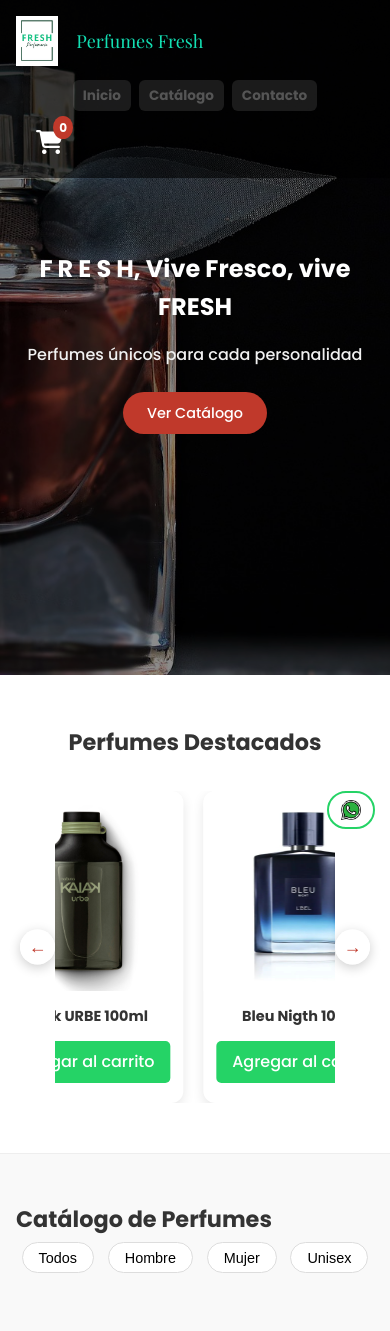
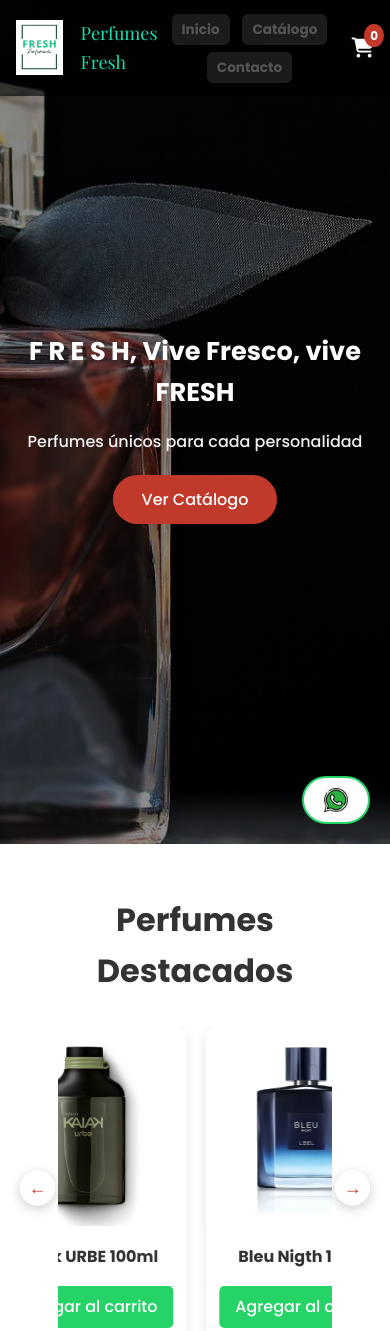
Before and after one commit to Camilo1881/PerfumesFRESHv1, a plain HTML site: page index.html in a window 390 px wide. Shown: the top 1331 px of the page. Drawn offline with nearby package versions, Linux system fonts and the light colour scheme.

Commit message:
Update style.css

```diff
--- a/style.css
+++ b/style.css
@@ -373,11 +373,6 @@ footer a:hover {
   }
 }
 
-/* Pausar al hover - DESACTIVADO */
-/* .carousel-track:hover {
-  animation-play-state: paused;
-} */
-
 /* Cada slide */
 .carousel-slide {
   flex: 0 0 280px;
@@ -559,283 +554,11 @@ footer {
 .tiktok { color: #25f4ee; }
 .tiktok:hover { color: #fe2c55; }
 
-/* ====== RESPONSIVO MEJORADO ====== */
-/* Tablets y pantallas medianas (max-width: 768px) */
-@media (max-width: 768px) {
-  /* Header más compacto */
-  nav {
-    flex-wrap: wrap;
-    gap: 1rem;
-  }
-
-  .logo img {
-    height: 60px;
-  }
-
-  .logo-text {
-    font-size: 22px;
-  }
-
-  .menu {
-    flex-direction: row;
-    justify-content: center;
-    gap: 0.8rem;
-    width: 100%;
-  }
-
-  .menu a {
-    padding: 8px 15px;
-    font-size: 0.9rem;
-  }
-
-  /* Hero */
-  .hero-content h1 {
-    font-size: 2rem;
-  }
-
-  .hero-content p {
-    font-size: 1.1rem;
-  }
-
-  /* Títulos de secciones */
-  .destacados h2,
-  #catalogo h2,
-  #servicios h2,
-  #pedido h2 {
-    font-size: 1.6rem;
-  }
-
-  /* Carrusel */
-  .carousel-container {
-    padding: 0 45px;
-  }
-
-  .carousel-slide {
-    flex: 0 0 240px;
-    width: 240px;
-  }
-
-  .carousel-slide img {
-    height: 240px;
-  }
-
-  .carousel-arrow {
-    width: 40px;
-    height: 40px;
-    font-size: 20px;
-  }
-
-  /* Productos del catálogo */
-  .productos {
-    grid-template-columns: repeat(auto-fit, minmax(200px, 1fr));
-    gap: 1.5rem;
-  }
-
-  /* Servicios */
-  #servicios li {
-    font-size: 1rem;
-    padding: 0.8rem 1.2rem;
-  }
-
-  /* Formulario */
-  #pedido {
-    padding: 2.5rem 1.5rem;
-  }
-
-  /* Footer */
-  .footer-container {
-    flex-direction: column;
-    text-align: center;
-    gap: 20px;
-  }
-
-  .footer-socials {
-    justify-content: center;
-  }
-
-  /* Panel del carrito */
-  .cart-panel {
-    width: 280px;
-  }
-
-  /* Botón WhatsApp flotante */
-  .whatsapp-float {
-    padding: 8px 15px;
-    font-size: 14px;
-  }
-
-  .whatsapp-float img {
-    width: 22px;
-    height: 22px;
-  }
-}
-
-/* Móviles pequeños (max-width: 480px) */
-@media (max-width: 480px) {
-  /* Header aún más compacto */
-  .logo img {
-    height: 50px;
-  }
-
-  .logo-text {
-    font-size: 18px;
-  }
-
-  .menu {
-    gap: 0.5rem;
-  }
-
-  .menu a {
-    padding: 6px 10px;
-    font-size: 0.85rem;
-  }
-
-  .cart-icon {
-    font-size: 20px;
-    margin-left: 10px;
-  }
-
-  /* Hero */
-  .hero {
-    height: 80vh;
-  }
-
-  .hero-content h1 {
-    font-size: 1.5rem;
-  }
-
-  .hero-content p {
-    font-size: 1rem;
-  }
-
-  .btn {
-    padding: 0.7rem 1.5rem;
-    font-size: 0.9rem;
-  }
-
-  /* Títulos */
-  .destacados h2,
-  #catalogo h2,
-  #servicios h2,
-  #pedido h2 {
-    font-size: 1.4rem;
-  }
-
-  /* Carrusel más pequeño */
-  .carousel-container {
-    padding: 0 35px;
-  }
-
-  .carousel-slide {
-    flex: 0 0 200px;
-    width: 200px;
-  }
-
-  .carousel-slide img {
-    height: 200px;
-  }
-
-  .carousel-slide h3 {
-    font-size: 0.9rem;
-    padding: 12px;
-    min-height: 50px;
-  }
-
-  .carousel-arrow {
-    width: 35px;
-    height: 35px;
-    font-size: 18px;
-  }
-
-  /* Productos en una sola columna */
-  .productos {
-    grid-template-columns: 1fr;
-    gap: 1rem;
-  }
-
-  /* Filtros más compactos */
-  .filtros button {
-    padding: 0.4rem 1rem;
-    font-size: 0.9rem;
-  }
-
-  /* Servicios */
-  #servicios li {
-    font-size: 0.9rem;
-    padding: 0.7rem 1rem;
-  }
-
-  /* Formulario */
-  form input, form button {
-    font-size: 0.95rem;
-  }
-
-  /* Panel del carrito más pequeño */
-  .cart-panel {
-    width: 100%;
-    max-width: 300px;
-  }
-
-  .cart-content h2 {
-    font-size: 1.2rem;
-  }
-
-  /* Footer */
-  .footer-logo img {
-    width: 60px;
-  }
-
-  .footer-info {
-    font-size: 12px;
-  }
-
-  .social-icon {
-    font-size: 24px;
-  }
-
-  /* Botón WhatsApp flotante */
-  .whatsapp-float {
-    bottom: 15px;
-    right: 15px;
-    padding: 7px 12px;
-    font-size: 13px;
-  }
-
-  .whatsapp-float img {
-    width: 20px;
-    height: 20px;
-  }
-
-  .whatsapp-float span {
-    display: none; /* Ocultar texto en móviles muy pequeños */
-  }
-}
-
 /* Diseño carrito */
-.cart-icon {
-  position: relative;
-  cursor: pointer;   /* 👈 esto hace que el mouse sea de “mano” */
-  font-size: 24px;
-  color: #fff;
-  margin-left: 20px;
-  user-select: none; /* 👈 evita que se seleccione como texto */
-}
-
-.cart-icon #cartCount {
-  position: absolute;
-  top: -8px;
-  right: -10px;
-  background: #c0392b;
-  color: #fff;
-  font-size: 12px;
-  font-weight: bold;
-  border-radius: 50%;
-  padding: 2px 6px;
-}
 
 .cart-icon {
   position: relative;
-  cursor: pointer;   /* 👈 cursor de mano */
+  cursor: pointer;
   font-size: 24px;
   color: #fff;
   margin-left: 20px;
@@ -948,7 +671,130 @@ footer {
 }
 
 .btn-cart {
-  cursor: pointer;        /* 👈 hace que el mouse sea de mano */
-  display: inline-block;  /* 👈 asegura que se comporte como botón */
-  user-select: none;      /* 👈 evita que se seleccione el texto */
+  cursor: pointer;
+  display: inline-block;
+  user-select: none;
 }
+
+/* ====== RESPONSIVE SIMPLE Y EFECTIVO ====== */
+@media (max-width: 768px) {
+  /* Header */
+  .logo img {
+    height: 65px;
+  }
+
+  .logo-text {
+    font-size: 20px;
+  }
+
+  .menu {
+    flex-wrap: wrap;
+    justify-content: center;
+    gap: 0.8rem;
+  }
+
+  .menu a {
+    padding: 8px 12px;
+    font-size: 0.9rem;
+  }
+
+  /* Hero */
+  .hero-content h1 {
+    font-size: 2rem;
+  }
+
+  .hero-content p {
+    font-size: 1.1rem;
+  }
+
+  /* Carrusel ajustado */
+  .carousel-container {
+    padding: 0 45px;
+  }
+
+  .carousel-slide {
+    flex: 0 0 220px;
+    width: 220px;
+  }
+
+  .carousel-slide img {
+    height: 220px;
+  }
+
+  /* Footer */
+  .footer-container {
+    flex-direction: column;
+    text-align: center;
+    gap: 20px;
+  }
+
+  .footer-socials {
+    justify-content: center;
+  }
+}
+
+@media (max-width: 480px) {
+  /* Header compacto */
+  .logo img {
+    height: 55px;
+  }
+
+  .logo-text {
+    font-size: 18px;
+  }
+
+  .menu a {
+    padding: 6px 10px;
+    font-size: 0.85rem;
+  }
+
+  .cart-icon {
+    font-size: 20px;
+    margin-left: 10px;
+  }
+
+  /* Hero */
+  .hero-content h1 {
+    font-size: 1.6rem;
+  }
+
+  .hero-content p {
+    font-size: 1rem;
+  }
+
+  /* Carrusel más pequeño */
+  .carousel-container {
+    padding: 0 38px;
+  }
+
+  .carousel-slide {
+    flex: 0 0 200px;
+    width: 200px;
+  }
+
+  .carousel-slide img {
+    height: 200px;
+  }
+
+  .carousel-arrow {
+    width: 35px;
+    height: 35px;
+    font-size: 18px;
+  }
+
+  /* Productos */
+  .productos {
+    grid-template-columns: 1fr;
+  }
+
+  /* Carrito */
+  .cart-panel {
+    width: 90%;
+    max-width: 300px;
+  }
+
+  /* WhatsApp flotante */
+  .whatsapp-float span {
+    display: none;
+  }
+}
```
